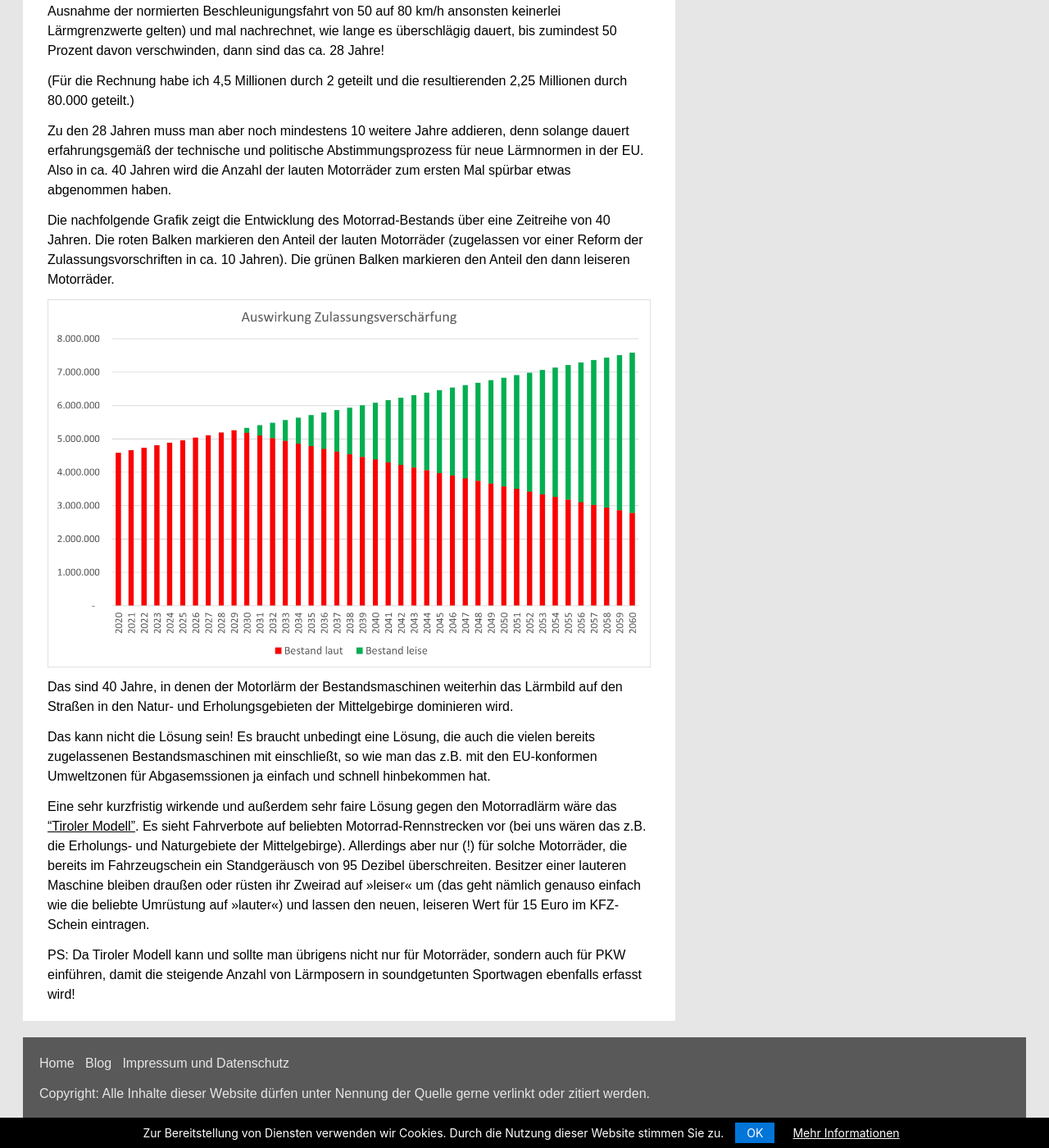
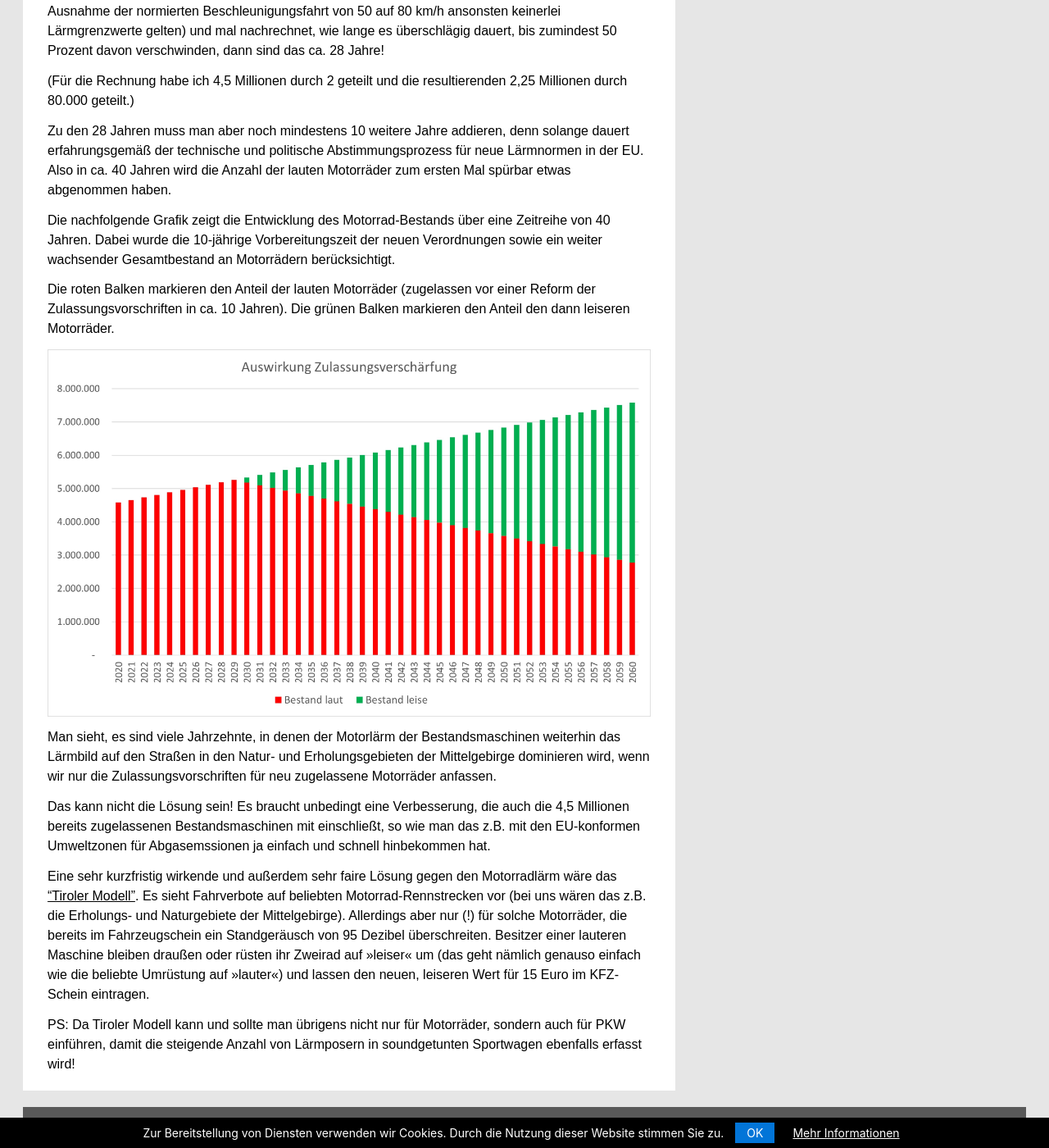
Before and after one commit to rettet-die-stille/rettet-die-stille.github.io, a Jekyll site: the page built from _posts/2020-09-15-warum-verschaerfte-zulassungsvorschriften-allein-nichts-bringen.md, in a window 1280 px wide and 1400 px high, scrolled down 1447 px. Shown: the whole window at 82% size. Built offline with Jekyll 4.4.1, drawn with Linux system fonts in a browser that asks for light colours.

Commit message:
Update 2020-09-15-warum-verschaerfte-zulassungsvorschriften-allein-nichts-bringen.md

```diff
--- a/_posts/2020-09-15-warum-verschaerfte-zulassungsvorschriften-allein-nichts-bringen.md
+++ b/_posts/2020-09-15-warum-verschaerfte-zulassungsvorschriften-allein-nichts-bringen.md
@@ -19,13 +19,15 @@ Nehmen wir mal nur theoretisch an, dass ab sofort strengere und effektiv wirkend
 
 Zu den 28 Jahren muss man aber noch mindestens 10 weitere Jahre addieren, denn solange dauert erfahrungsgemäß der technische und politische Abstimmungsprozess für neue Lärmnormen in der EU. Also in ca. 40 Jahren wird die Anzahl der lauten Motorräder zum ersten Mal spürbar etwas abgenommen haben.
 
-Die nachfolgende Grafik zeigt die Entwicklung des Motorrad-Bestands über eine Zeitreihe von 40 Jahren. Die roten Balken markieren den Anteil der lauten Motorräder (zugelassen vor einer Reform der Zulassungsvorschriften in ca. 10 Jahren). Die grünen Balken markieren den Anteil den dann leiseren Motorräder.
+Die nachfolgende Grafik zeigt die Entwicklung des Motorrad-Bestands über eine Zeitreihe von 40 Jahren. Dabei wurde die 10-jährige Vorbereitungszeit der neuen Verordnungen sowie ein weiter wachsender Gesamtbestand an Motorrädern berücksichtigt.
+
+Die roten Balken markieren den Anteil der lauten Motorräder (zugelassen vor einer Reform der Zulassungsvorschriften in ca. 10 Jahren). Die grünen Balken markieren den Anteil den dann leiseren Motorräder.
 
 <img src="/assets/images/entwicklung.jpg" alt="Bestands- und Meldezahlen" title="" />
 
-Das sind 40 Jahre, in denen der Motorlärm der Bestandsmaschinen weiterhin das Lärmbild auf den Straßen in den Natur- und Erholungsgebieten der Mittelgebirge dominieren wird.
+Man sieht, es sind viele Jahrzehnte, in denen der Motorlärm der Bestandsmaschinen weiterhin das Lärmbild auf den Straßen in den Natur- und Erholungsgebieten der Mittelgebirge dominieren wird, wenn wir nur die Zulassungsvorschriften für neu zugelassene Motorräder anfassen.
 
-Das kann nicht die Lösung sein! Es braucht unbedingt eine Lösung, die auch die vielen bereits zugelassenen Bestandsmaschinen mit einschließt, so wie man das z.B. mit den EU-konformen Umweltzonen für Abgasemssionen ja einfach und schnell hinbekommen hat.
+Das kann nicht die Lösung sein! Es braucht unbedingt eine Verbesserung, die auch die 4,5 Millionen bereits zugelassenen Bestandsmaschinen mit einschließt, so wie man das z.B. mit den EU-konformen Umweltzonen für Abgasemssionen ja einfach und schnell hinbekommen hat.
 
 Eine sehr kurzfristig wirkende und außerdem sehr faire Lösung gegen den Motorradlärm wäre das <span style="text-decoration: underline;">["Tiroler Modell"](https://www.spiegel.de/auto/oesterreich-tirol-beschliesst-fahrverbote-fuer-laute-motorraeder-a-d049f6ac-9c2e-48b8-bb82-c4bb5190466d){:target="_blank"}</span>. Es sieht Fahrverbote auf beliebten Motorrad-Rennstrecken vor (bei uns wären das z.B. die Erholungs- und Naturgebiete der Mittelgebirge). Allerdings aber nur (!) für solche Motorräder, die bereits im Fahrzeugschein ein Standgeräusch von 95 Dezibel überschreiten. Besitzer einer lauteren Maschine bleiben draußen oder rüsten ihr Zweirad auf »leiser« um (das geht nämlich genauso einfach wie die beliebte Umrüstung auf »lauter«) und lassen den neuen, leiseren Wert für 15 Euro im KFZ-Schein eintragen.
 
```
